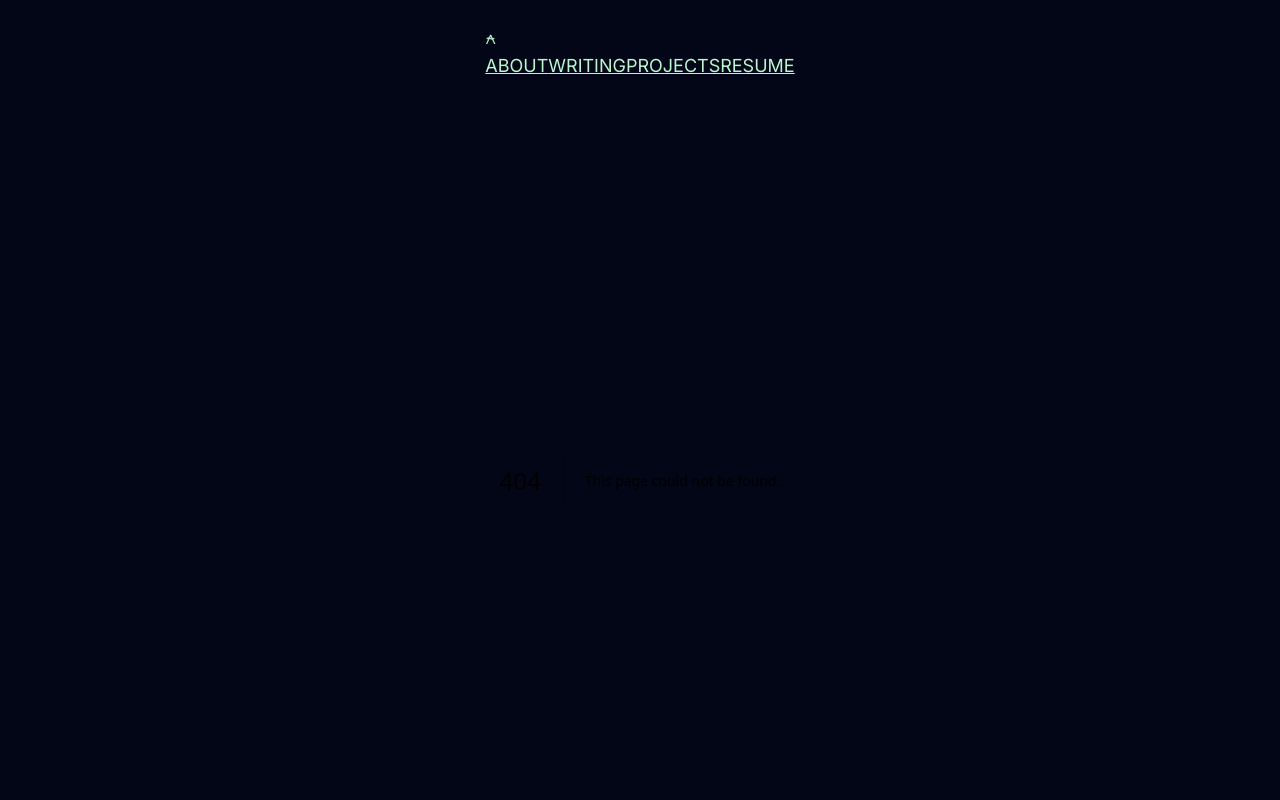
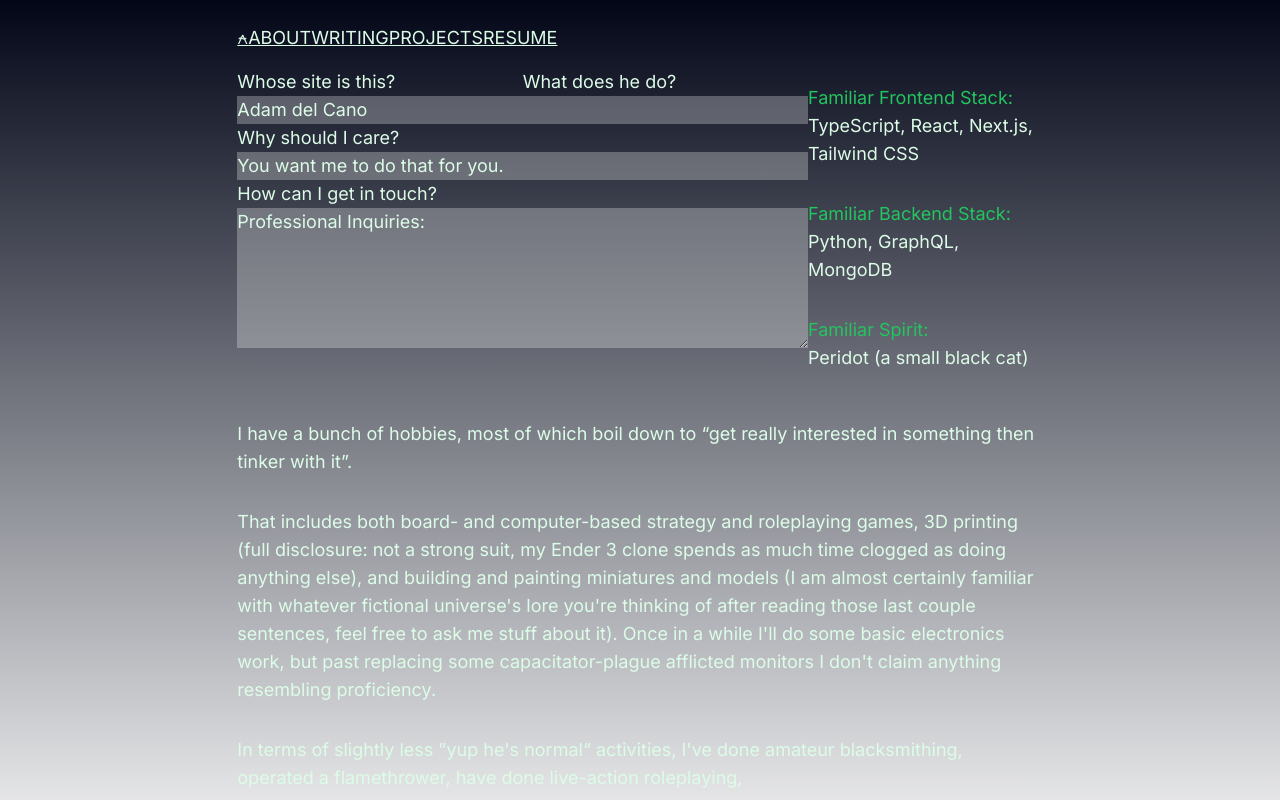
Before and after one commit to adamdelcano/adamdelcano.github.io, a Next.js app: page /about in a window 1280 px wide. Before the commit this address had no page. Shown: the top 800 px of the page. Built offline with nearby package versions, Linux system fonts and the light colour scheme.

Commit message:
Adjusted text color, added text to about page.

```diff
--- a/src/Components/Header/Header.tsx
+++ b/src/Components/Header/Header.tsx
@@ -6,7 +6,7 @@ export default function Header() {
     <>
       <header className="flex flex-col md:flex-row justify-items-end w-full text-green-200 font-mono p-18">
         <div className="text-5xl text-center md:text-left has-tooltip w-screen max-w-full">
-          <span>⍲</span>
+          <Link href="/" className="no-underline">⍲</Link>
           <span className="tooltip m-18 max-w-full">
             {"<-"}If you&apos;re curious, this is the{" "}
             <a
@@ -19,7 +19,7 @@ export default function Header() {
           </span>
         </div>
         <div className="flex max-sm:flex-wrap md:text-xl justify-items-end md:gap-6">
-          <Link href="#" className="m-auto transition-all ease-in-out duration-300 hover:bg-green-900 no-underline">
+          <Link href="/about" className="m-auto transition-all ease-in-out duration-300 hover:bg-green-900 no-underline">
             ABOUT
           </Link>
           <Link href="#" className="m-auto transition-all ease-in-out duration-300 hover:bg-green-900 no-underline">
--- /dev/null
+++ b/src/app/about/page.tsx
@@ -0,0 +1,40 @@
+"use client";
+
+import { useRef, useEffect } from "react";
+import Typed from "typed.js";
+
+import Familiars from "@/Components/Familiars/Familiars";
+import Intro from "@/Components/Intro/Intro";
+
+export default function About() {
+  return (
+    <main>
+      <div className="flex flex-col md:flex-row w-full my-4 justify-between">
+        <Intro />
+        <Familiars />
+      </div>
+      <div className="flex flex-col">
+        <p>
+          I have a bunch of hobbies, most of which boil down to &ldquo;get
+          really interested in something then tinker with it&rdquo;.
+        </p>
+        <p>
+          That includes both board- and computer-based strategy and roleplaying
+          games, 3D printing (full disclosure: not a strong suit, my Ender 3
+          clone spends as much time clogged as doing anything else), and
+          building and painting miniatures and models (I am almost certainly
+          familiar with whatever fictional universe&apos;s lore you&apos;re
+          thinking of after reading those last couple sentences, feel free to
+          ask me stuff about it). Once in a while I&apos;ll do some basic
+          electronics work, but past replacing some capacitator-plague afflicted
+          monitors I don&apos;t claim anything resembling proficiency.
+        </p>
+        <p>
+          In terms of slightly less &rdquo;yup he&apos;s normal&ldquo; activities,
+          I&apos;ve done amateur blacksmithing, operated a flamethrower, have
+          done live-action roleplaying,
+        </p>
+      </div>
+    </main>
+  );
+}
--- a/src/app/layout.tsx
+++ b/src/app/layout.tsx
@@ -18,7 +18,9 @@ export default function RootLayout({
 }>) {
   return (
     <html lang="en">
-      <body className={`${inter.className} flex min-h-screen lg:w-2/3 flex-col items-center justify-start p-6 mx-auto bg-cover bg-slate-950 text-lg`}>
+      <body
+        className={`${inter.className} flex min-h-screen lg:w-2/3 flex-col items-center justify-start p-6 mx-auto bg-cover bg-slate-950 text-lg text-green-100`}
+      >
         <Header />
         {children}
         <Footer />
--- a/src/app/page.tsx
+++ b/src/app/page.tsx
@@ -17,7 +17,7 @@ export default function Home() {
   return (
 
     <main className="flex max-w-full min-h-screen flex-col items-center">
-      <div className="text-green-200 sm:w-2/3 my-12">
+      <div className="text-green-100 sm:w-2/3 my-12">
         <Image
             src={adamPic}
             alt="Adam del Cano"
@@ -26,7 +26,7 @@ export default function Home() {
         <div>
           <h1 className="text-4xl">Hello!</h1>
           <p>
-            I&apos;m <span className="text-green-500 has-tooltip">Adam del Cano<span className="tooltip text-green-200"> he/him</span></span>.
+            I&apos;m <span className="text-green-500 has-tooltip">Adam del Cano<span className="tooltip text-green-100"> he/him</span></span>.
           </p>
           <p>
             If you&apos;re reading this, this site is still very much under construction! Pardon the... everything.
```
Also changed, not shown: src/app/About/page.tsx (deleted).
